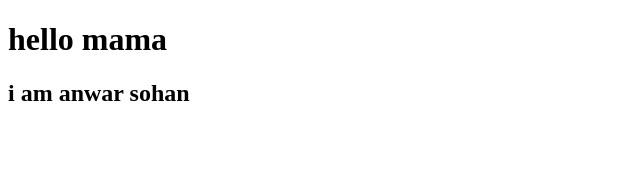
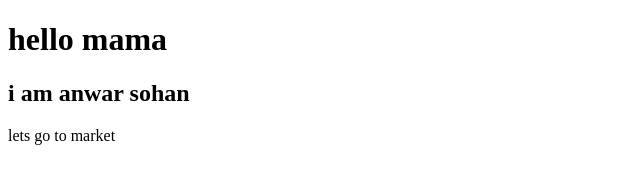
Before and after one commit to Anowar-Hossain/my-first-website, a plain HTML site: page index.html in a window 1280 px wide. Shown: the whole page, without its empty margins (0-640 px from the left). Drawn offline with Linux system fonts and the light colour scheme.

Commit message:
set a market

```diff
--- a/index.html
+++ b/index.html
@@ -8,5 +8,6 @@
 <body>
     <h1>hello mama</h1>
     <h2>i am anwar sohan</h2>
+    <p>lets go to market</p>
 </body>
 </html>
```
